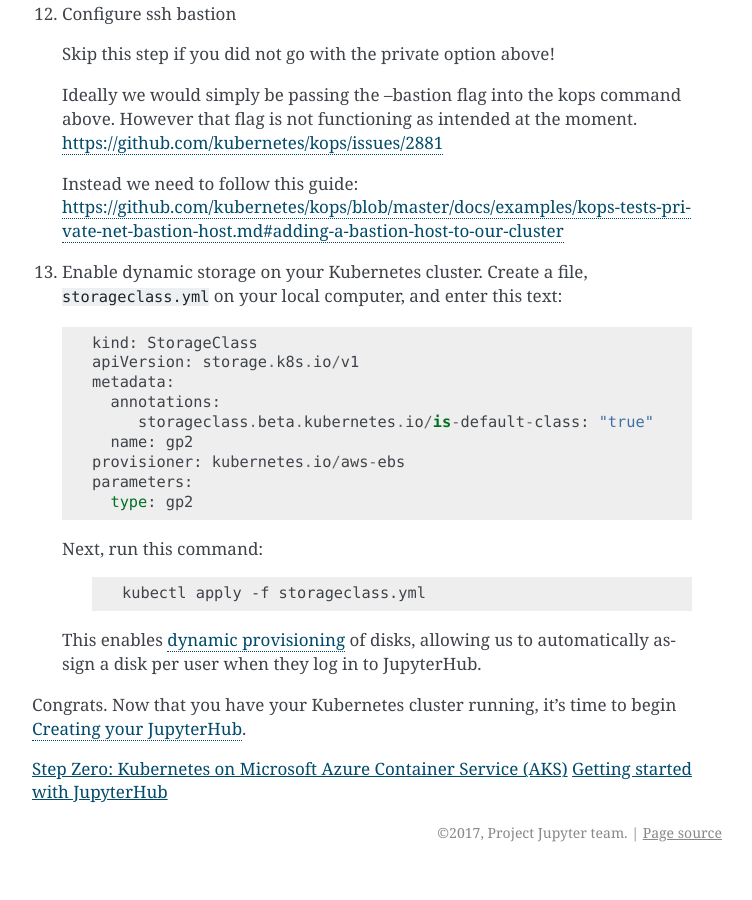
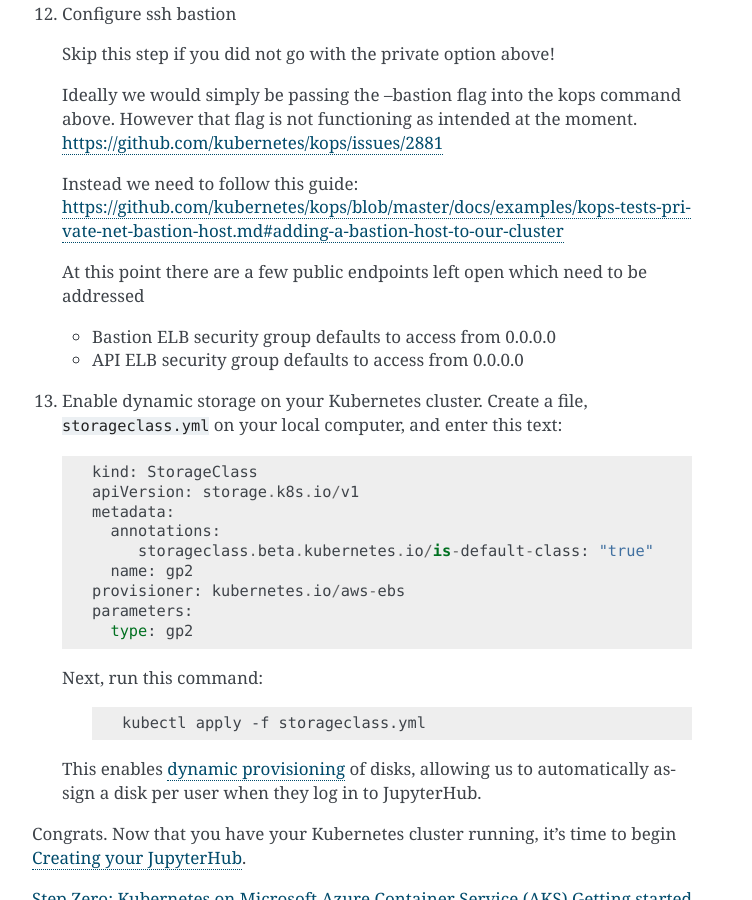
Before and after one commit to jupyterhub/zero-to-jupyterhub-k8s, a Sphinx documentation site: the page built from doc/source/amazon/step-zero-aws.rst, in a window 1280 px wide and 900 px high, scrolled down 3110 px. Shown: the whole window, without its empty margins (388-1140 px from the left). Built offline with Sphinx 7.4.7, drawn with Linux system fonts in a browser that asks for light colours; before the commit the page ends 3982 px from its top, so only the background shows below that.

Commit message:
Add some notes on remaining public endpoints

```diff
--- a/doc/source/amazon/step-zero-aws.rst
+++ b/doc/source/amazon/step-zero-aws.rst
@@ -133,6 +133,11 @@ Procedure:
 
     Instead we need to follow this guide: https://github.com/kubernetes/kops/blob/master/docs/examples/kops-tests-private-net-bastion-host.md#adding-a-bastion-host-to-our-cluster
 
+    At this point there are a few public endpoints left open which need to be addressed
+
+    * Bastion ELB security group defaults to access from 0.0.0.0
+    * API ELB security group defaults to access from 0.0.0.0
+
 
 13. Enable dynamic storage on your Kubernetes cluster.
     Create a file, ``storageclass.yml`` on your local computer, and enter
```
